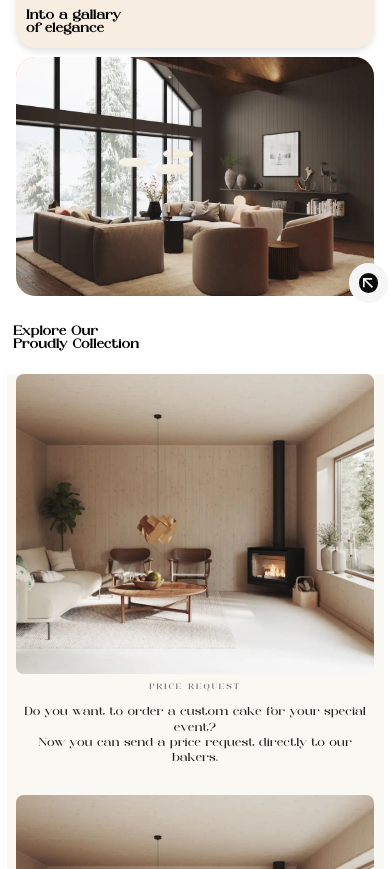
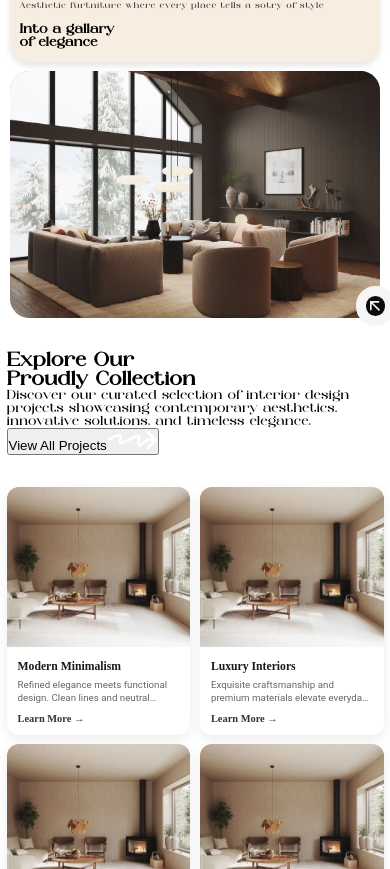
Before and after one commit to Premkmaurya/interior-website, a React (Vite) app in the folder frontend/: page / in a window 390 px wide. Shown: the part 1131-2000 px from the top of the page. Built offline with nearby package versions, Linux system fonts and the light colour scheme; no server answers; a web font is replaced by a local one.

Commit message:
Refactor layout and styling for Home and Product sections; update component structure and enhance responsiveness

```diff
--- a/frontend/src/App.jsx
+++ b/frontend/src/App.jsx
@@ -18,11 +18,11 @@ const App = () => {
   }, [])
 
   return (
-    <div>
+    <>
       {!isLoginPage && <Nav />}
       <AppRoute />
       {!isLoginPage && <Footer />}
-    </div>
+    </>
   )
 }
 
--- a/frontend/src/components/home/product__section/ProductSection.jsx
+++ b/frontend/src/components/home/product__section/ProductSection.jsx
@@ -8,30 +8,38 @@ const ProductSection = () => {
   useScrollToTop();
 
   // Data for the feature cards
-  const features = [
+  const collections = [
     {
       id: 1,
-      title: "Why is the moisture ratio important?",
+      title: "Modern Minimalism",
       description:
-        "To minimize changes in the wood, the moisture content should be in balance with the ambient humidity. In Scandinavian homes, the moisture ratio is approximately eight percent. Most of our wooden panels and wooden floors come with that moisture ratio, which guarantees a stable product that will neither shrink nor swell noticeably after assembly, provided they are not exposed to high humidity.",
+        "Refined elegance meets functional design. Clean lines and neutral palettes create spaces of serene sophistication.",
+      image: "/img/image.jpg",
+      tag: "Contemporary"
     },
     {
       id: 2,
-      title: "Why is the moisture ratio important?",
+      title: "Luxury Interiors",
       description:
-        "To minimize changes in the wood, the moisture content should be in balance with the ambient humidity. In Scandinavian homes, the moisture ratio is approximately eight percent. Most of our wooden panels and wooden floors come with that moisture ratio, which guarantees a stable product that will neither shrink nor swell noticeably after assembly, provided they are not exposed to high humidity.",
+        "Exquisite craftsmanship and premium materials elevate everyday living into an extraordinary experience.",
+      image: "/img/image.jpg",
+      tag: "Premium"
     },
     {
       id: 3,
-      title: "Why is the moisture ratio important?",
+      title: "Scandinavian Charm",
       description:
-        "To minimize changes in the wood, the moisture content should be in balance with the ambient humidity. In Scandinavian homes, the moisture ratio is approximately eight percent. Most of our wooden panels and wooden floors come with that moisture ratio, which guarantees a stable product that will neither shrink nor swell noticeably after assembly, provided they are not exposed to high humidity.",
+        "Light-filled spaces with natural materials and timeless design principles that stand the test of time.",
+      image: "/img/image.jpg",
+      tag: "Nordic"
     },
     {
       id: 4,
-      title: "Why is the moisture ratio important?",
+      title: "Artistic Fusion",
       description:
-        "To minimize changes in the wood, the moisture content should be in balance with the ambient humidity. In Scandinavian homes, the moisture ratio is approximately eight percent. Most of our wooden panels and wooden floors come with that moisture ratio, which guarantees a stable product that will neither shrink nor swell noticeably after assembly, provided they are not exposed to high humidity.",
+        "Bold statements and creative expressions blend diverse styles into harmonious, unique living spaces.",
+      image: "/img/image.jpg",
+      tag: "Creative"
     }
   ];
 
@@ -42,13 +50,17 @@ const ProductSection = () => {
   return (
     <>
       <div className="explore-section">
-        <div className="explore-content">
-          <h2>
+        <div className="explore-header">
+          <div className="header-content">
+            <h2 className="explore-title">
               Explore Our <br /> Proudly Collection
             </h2>
-          <div className="para">
+            <p className="explore-description">
+              Discover our curated selection of interior design projects showcasing contemporary aesthetics, innovative solutions, and timeless elegance.
+            </p>
+          </div>
           <button className="view-more-button" onClick={handleViewMore}>
-              <span className="text">View More</span>
+            <span className="text">View All Projects</span>
             <span className="svg">
               <svg
                 xmlns="http://www.w3.org/2000/svg"
@@ -64,36 +76,30 @@ const ProductSection = () => {
               </svg>
             </span>
           </button>
-            <p>
-              Poliform will showcase its vision of contemporary architecture,
-              interior design trends, and innovative living at Salone del
-              Mobile.Milano 2024.
-            </p>
-          </div>
         </div>
       </div>
 
-      {/* Existing project section */}
-      <section className="custom-request-section">
-        {features.map((feature) => (
-          <div key={feature.id} className={`content-side-wrapper ${feature.id % 2 === 0 ? 'reverse' : ''}`}>
-            <div className="content-side">
-              <div className="text-container">
-                <span className="overline">PRICE REQUEST</span>
-                <h2 className="heading">
-                  Do you want to order a custom cake for your special event?{" "}
-                  <br />
-                  Now you can send a price request directly to our bakers.
-                </h2>
+      {/* Collection Showcase Grid */}
+      <section className="collections-showcase">
+        <div className="collections-grid">
+          {collections.map((collection) => (
+            <div key={collection.id} className="collection-card">
+              <div className="card-image-wrapper">
+                <img src={collection.image} alt={collection.title} className="card-image" />
+                <div className="card-overlay">
+                  <span className="card-tag">{collection.tag}</span>
                 </div>
               </div>
-
-            <div className="image-side">
-              {/* Replace with your actual bakery image */}
-              <img src="/img/image.jpg" alt="Bakery Interior" />
+              <div className="card-content">
+                <h3 className="card-title">{collection.title}</h3>
+                <p className="card-description">{collection.description}</p>
+                <button className="card-link">
+                  Learn More →
+                </button>
               </div>
             </div>
           ))}
+        </div>
       </section>
     </>
   );
--- a/frontend/src/components/home/product__section/ProductSection.scss
+++ b/frontend/src/components/home/product__section/ProductSection.scss
@@ -124,170 +124,248 @@
   }
 }
 
-.custom-request-section {
-  display: flex;
-  justify-content: space-between;
-  flex-direction: column;
-  min-height: clamp(400px, 80vh, 600px);
+
+
+.collections-showcase {
   width: 100%;
-  background-color: #f9f8f3;
-  overflow: hidden;
+  padding: clamp(2rem, 5vw, 4rem) clamp(1rem, 4vw, 2rem);
+  background-color: #ffffff;
   box-sizing: border-box;
 
-  .content-side-wrapper {
+  .collections-grid {
+    display: grid;
+    grid-template-columns: repeat(auto-fit, minmax(280px, 1fr));
+    gap: clamp(1.5rem, 3vw, 2.5rem);
+    max-width: 1400px;
+    margin: 0 auto;
     width: 100%;
-    height: 100%;
-    display: flex;
-    margin-top: clamp(1rem, 2vw, 2rem);
-    flex-direction: row;
-    flex-wrap: wrap;
 
-    .content-side {
-      width: clamp(100%, 50%, 50%);
-      flex: 1;
+    .collection-card {
       display: flex;
-      align-items: center;
-      justify-content: center;
-      padding: clamp(1.5rem, 3vw, 4rem);
-      min-width: 250px;
+      flex-direction: column;
+      height: 100%;
+      border-radius: 12px;
+      overflow: hidden;
+      background: white;
+      box-shadow: 0 4px 12px rgba(0, 0, 0, 0.08);
+      transition: all 0.4s cubic-bezier(0.4, 0, 0.2, 1);
+      cursor: pointer;
 
-      .text-container {
-        max-width: 500px;
-        text-align: center;
+      &:hover {
+        box-shadow: 0 12px 32px rgba(0, 0, 0, 0.15);
 
-        .overline {
-          display: block;
-          font-family: var(--font-family);
-          font-size: clamp(0.6rem, 1vw, 0.75rem);
-          letter-spacing: 2px;
-          text-transform: uppercase;
-          color: #555;
-          margin-bottom: clamp(1rem, 2vw, 1.5rem);
+        .card-image-wrapper {
+          .card-image {
+            transform: scale(1.08);
+          }
+
+          .card-overlay {
+            opacity: 1;
+            backdrop-filter: blur(4px);
+          }
         }
 
-        .heading {
-          font-family: var(--font-family);
-          font-size: clamp(1.2rem, 3vw, 1.5rem);
-          font-weight: 400;
-          line-height: 1.3;
-          color: #1a1a1a;
-          margin-bottom: clamp(1.5rem, 3vw, 2.5rem);
+        .card-link {
+          color: white;
+          background: var(--color-primary);
+          transform: translateX(4px);
         }
       }
-    }
 
-    .image-side {
-      width: clamp(100%, 50%, 50%);
-      height: clamp(300px, 80vh, 80vh);
-      display: flex;
-      justify-content: center;
-      align-items: center;
-      min-width: 250px;
+      .card-image-wrapper {
+        position: relative;
+        width: 100%;
+        height: 250px;
+        overflow: hidden;
+        background: #f0f0f0;
 
-      img {
-        width: clamp(60%, 60%, 100%);
-        height: 100%;
-        border-radius: var(--border-radius-sm);
-        object-fit: cover;
+        .card-image {
+          width: 100%;
+          height: 100%;
+          object-fit: cover;
+          transition: transform 0.4s ease;
+        }
+
+        .card-overlay {
+          position: absolute;
+          top: 0;
+          left: 0;
+          right: 0;
+          bottom: 0;
+          background: rgba(0, 0, 0, 0.4);
+          backdrop-filter: blur(0px);
+          display: flex;
+          align-items: flex-end;
+          justify-content: flex-start;
+          padding: 1rem;
+          opacity: 0;
+          transition: all 0.3s ease;
+          z-index: 2;
+
+          .card-tag {
+            background: var(--color-primary);
+            color: white;
+            padding: 6px 14px;
+            border-radius: 20px;
+            font-size: 0.75rem;
+            font-weight: 600;
+            letter-spacing: 1px;
+            text-transform: uppercase;
+          }
+        }
+      }
+
+      .card-content {
+        display: flex;
+        flex-direction: column;
+        flex: 1;
+        padding: clamp(1.25rem, 2vw, 1.5rem);
+        gap: 0.75rem;
+
+        .card-title {
+          font-size: clamp(1rem, 1.5vw, 1.3rem);
+          font-weight: 700;
+          color: #1a1a1a;
+          margin: 0;
+          line-height: 1.3;
+        }
+
+        .card-description {
+          font-size: clamp(0.85rem, 1.2vw, 0.95rem);
+          color: #666;
+          font-family: var(--font-family-roboto);
+          line-height: 1.5;
+          margin: 0;
+          flex: 1;
+        }
+
+        .card-link {
+          display: inline-flex;
+          align-items: center;
+          gap: 8px;
+          color: var(--color-primary);
+          background: transparent;
+          border: none;
+          font-size: 0.9rem;
+          font-weight: 600;
+          cursor: pointer;
+          padding: 0;
+          margin-top: 0.5rem;
+          transition: all 0.3s ease;
+          font-family: inherit;
+
+          &:hover {
+            transform: translateX(4px);
+          }
+        }
       }
     }
   }
 
   @media (max-width: 1024px) {
-    .content-side-wrapper {
-      flex-direction: column;
-      margin-top: clamp(0.75rem, 1.5vw, 1rem);
+    .collections-grid {
+      grid-template-columns: repeat(auto-fit, minmax(250px, 1fr));
+      gap: clamp(1.25rem, 2.5vw, 2rem);
 
-      .content-side {
-        width: 100%;
-        padding: clamp(1.5rem, 2.5vw, 2rem);
-      }
+      .collection-card {
+        .card-image-wrapper {
+          height: 200px;
+        }
 
-      .image-side {
-        width: 100%;
-        height: clamp(250px, 50vh, 400px);
+        .card-content {
+          padding: 1.25rem;
+
+          .card-title {
+            font-size: 1.1rem;
+          }
+
+          .card-description {
+            font-size: 0.9rem;
+          }
+        }
       }
     }
   }
 
   @media (max-width: 768px) {
-    min-height: auto;
-    .content-side-wrapper {
-      flex-direction: column;
-      margin-top: 0;
+    padding: clamp(1.5rem, 3vw, 2rem) clamp(0.75rem, 2vw, 1.25rem);
 
-      .content-side {
-        width: 100%;
-        padding: clamp(1rem, 2vw, 1.5rem);
-        order: 2;
+    .collections-grid {
+      grid-template-columns: repeat(auto-fit, minmax(200px, 1fr));
+      gap: clamp(1rem, 2vw, 1.5rem);
 
-        .text-container {
-          .heading {
-            font-size: clamp(1rem, 2.5vw, 1.25rem);
+      .collection-card {
+        .card-image-wrapper {
+          height: 180px;
+        }
+
+        .card-content {
+          padding: 1rem;
+          gap: 0.5rem;
+
+          .card-title {
+            font-size: 1rem;
           }
-        }
-      }
 
-      .image-side {
-        width: 100%;
-        height: clamp(200px, 40vh, 300px);
-        order: 1;
+          .card-description {
+            font-size: 0.8rem;
+            line-height: 1.4;
+          }
 
-        img {
-          width: 90%;
+          .card-link {
+            font-size: 0.85rem;
+          }
         }
       }
     }
   }
 
   @media (max-width: 480px) {
-    .content-side-wrapper {
-      .content-side {
-        padding: clamp(0.75rem, 1vw, 1rem);
-        .text-container {
-          .heading {
-            font-size: clamp(0.9rem, 2vw, 1rem);
-          }
-          .overline {
-            font-size: clamp(0.6rem, 1vw, 0.65rem);
+    padding: clamp(1rem, 2vw, 1.5rem) clamp(0.5rem, 1vw, 0.75rem);
+
+    .collections-grid {
+      grid-template-columns: repeat(auto-fit, minmax(160px, 1fr));
+      gap: clamp(0.75rem, 1.5vw, 1rem);
+
+      .collection-card {
+
+
+        .card-image-wrapper {
+          height: 160px;
+
+          .card-overlay {
+            padding: 0.75rem;
+
+            .card-tag {
+              padding: 4px 10px;
+              font-size: 0.7rem;
+            }
           }
         }
-      }
 
-      .image-side {
-        height: clamp(200px, 40vh, 300px);
-        img {
-          width: 95%;
+        .card-content {
+          padding: 0.85rem;
+          gap: 0.4rem;
+
+          .card-title {
+            font-size: 0.9rem;
+          }
+
+          .card-description {
+            font-size: 0.75rem;
+            line-height: 1.3;
+            display: -webkit-box;
+            -webkit-line-clamp: 2;
+            -webkit-box-orient: vertical;
+            overflow: hidden;
+          }
+
+          .card-link {
+            font-size: 0.8rem;
+            margin-top: 0.25rem;
+          }
         }
       }
     }
   }
 }
-
-.reverse{
-  flex-direction: row-reverse;
-}
-
-@keyframes jello-vertical {
-  0% {
-    transform: scale3d(1, 1, 1);
-  }
-  30% {
-    transform: scale3d(0.75, 1.25, 1);
-  }
-  40% {
-    transform: scale3d(1.25, 0.75, 1);
-  }
-  50% {
-    transform: scale3d(0.85, 1.15, 1);
-  }
-  65% {
-    transform: scale3d(1.05, 0.95, 1);
-  }
-  75% {
-    transform: scale3d(0.95, 1.05, 1);
-  }
-  100% {
-    transform: scale3d(1, 1, 1);
-  }
-}
--- a/frontend/src/pages/home_page/Home.jsx
+++ b/frontend/src/pages/home_page/Home.jsx
@@ -11,7 +11,7 @@ const Home = () => {
 
 
   return (
-    <div className="container">
+    <div className="home__container">
       <HeroSection />
       <AboutSection />
       <ProductSection />
--- a/frontend/src/pages/home_page/Home.scss
+++ b/frontend/src/pages/home_page/Home.scss
@@ -4,16 +4,10 @@
   align-items: center;
 }
 
-.container {
+.home__container {
   @include center-flex;
   flex-direction: column;
   gap: clamp(1rem, 3vw, 2rem);
   width: 100%;
   box-sizing: border-box;
-  padding: clamp(0.75rem, 1.5vw, 1.5rem);
-
-  @media (max-width: 480px) {
-    padding: clamp(0.5rem, 1vw, 0.75rem);
-    gap: clamp(0.75rem, 1.5vw, 1.5rem);
-  }
 }
```
Also changed, not shown: frontend/src/components/home/footer/FooterCard.scss (+0 -9 lines). Lines whose indentation alone changed are shown as unchanged.
